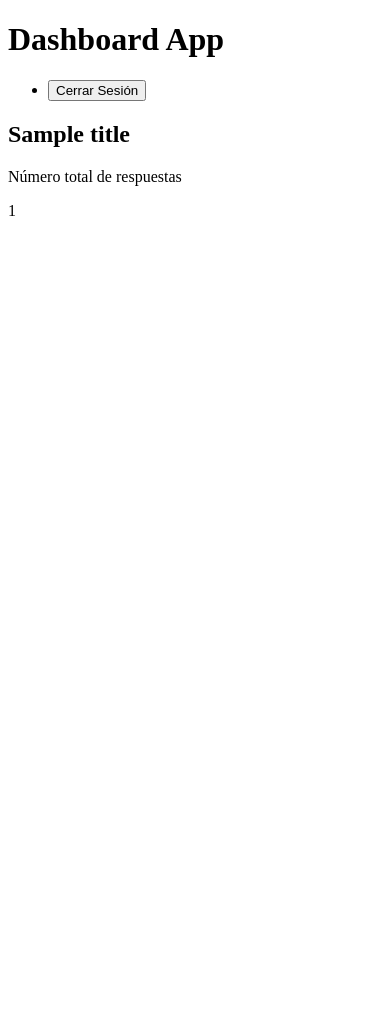
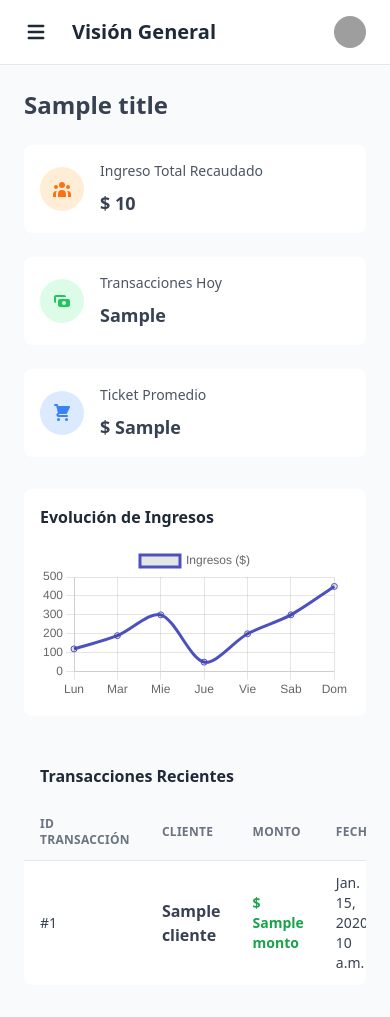
Before and after one commit to albertinixx777yout-source/django_backend, a Django app: template templates/dashboard/index.html in a window 390 px wide. Run offline with Django 3.2, Linux system fonts and the light colour scheme; the template is opened without the code that fills it: most values are stand-ins (such as "Sample title", 1, 10 or a date in 2020); some libraries are stand-ins or nearby versions; grey boxes are pictures that could not be loaded.

Commit message:
feat: implementar dashboard de pagos y facturacion con mockup en papel

```diff
--- a/templates/dashboard/base.html
+++ b/templates/dashboard/base.html
@@ -1,18 +1,23 @@
 <!DOCTYPE html>
-<html lang="es">
+<html lang="es" class="bg-gray-50 dark:bg-gray-900">
 <head>
     <meta charset="UTF-8">
-    <title>Base Dashboard</title>
+    <meta name="viewport" content="width=device-width, initial-scale=1.0">
+    <title>ActiveLife | Pagos y Facturación</title>
+    <!-- Tailwind CSS -->
+    <script src="https://cdn.tailwindcss.com"></script>
+    <!-- Chart.js -->
+    <script src="https://cdn.jsdelivr.net/npm/chart.js"></script>
 </head>
-<body>
-    {% block content %}
-    <!-- START - Block content -->
-    <div class="flex items-center justify-center h-screen bg-gray-100 w-full">
-        <div class="p-6 bg-white shadow-md rounded">
-            Block content
-        </div>
+<body class="text-gray-800 dark:text-gray-200 font-sans antialiased">
+    <div class="flex h-screen overflow-y-hidden">
+<!-- No sidebar -->
+
+        <!-- Contenido principal -->
+        <main class="flex-1 flex flex-col h-screen overflow-hidden bg-gray-50 dark:bg-gray-900">
+            {% block content %}
+            {% endblock %}
+        </main>
     </div>
-    <!-- END - Block content -->
-    {% endblock %}
 </body>
 </html>
--- a/templates/dashboard/content/data.html
+++ b/templates/dashboard/content/data.html
@@ -1,16 +1,98 @@
 <h2 class="my-6 text-2xl font-semibold text-gray-700 dark:text-gray-200">
-    <!-- START - titulo secundario -->
     {{ title }}
-    <!-- END - titulo secundario -->
 </h2>
 
-<div>
-    <p class="mb-2 text-sm font-medium text-gray-600 dark:text-gray-400">
-        Número total de respuestas
-    </p>
-    <p class="text-lg font-semibold text-gray-700 dark:text-gray-200">
-        <!-- START - valor del indicador 1 -->
-        {{ total_responses }}
-        <!-- END - valor del indicador 1 -->
-    </p>
+<!-- KPIs -->
+<div class="grid gap-6 mb-8 md:grid-cols-2 xl:grid-cols-3">
+    <!-- Card 1 -->
+    <div class="flex items-center p-4 bg-white rounded-lg shadow-xs dark:bg-gray-800">
+        <div class="p-3 mr-4 text-orange-500 bg-orange-100 rounded-full dark:text-orange-100 dark:bg-orange-500">
+            <svg class="w-5 h-5" fill="currentColor" viewBox="0 0 20 20">
+                <path d="M13 6a3 3 0 11-6 0 3 3 0 016 0zM18 8a2 2 0 11-4 0 2 2 0 014 0zM14 15a4 4 0 00-8 0v3h8v-3zM6 8a2 2 0 11-4 0 2 2 0 014 0zM16 18v-3a5.972 5.972 0 00-.75-2.906A3.005 3.005 0 0119 15v3h-3zM4.75 12.094A5.973 5.973 0 004 15v3H1v-3a3 3 0 013.75-2.906z"></path>
+            </svg>
+        </div>
+        <div>
+            <p class="mb-2 text-sm font-medium text-gray-600 dark:text-gray-400">Ingreso Total Recaudado</p>
+            <p class="text-lg font-semibold text-gray-700 dark:text-gray-200">$ {{ ingreso_total }}</p>
+        </div>
+    </div>
+    <!-- Card 2 -->
+    <div class="flex items-center p-4 bg-white rounded-lg shadow-xs dark:bg-gray-800">
+        <div class="p-3 mr-4 text-green-500 bg-green-100 rounded-full dark:text-green-100 dark:bg-green-500">
+            <svg class="w-5 h-5" fill="currentColor" viewBox="0 0 20 20">
+                <path fill-rule="evenodd" d="M4 4a2 2 0 00-2 2v4a2 2 0 002 2V6h10a2 2 0 00-2-2H4zm2 6a2 2 0 012-2h8a2 2 0 012 2v4a2 2 0 01-2 2H8a2 2 0 01-2-2v-4zm6 4a2 2 0 100-4 2 2 0 000 4z" clip-rule="evenodd"></path>
+            </svg>
+        </div>
+        <div>
+            <p class="mb-2 text-sm font-medium text-gray-600 dark:text-gray-400">Transacciones Hoy</p>
+            <p class="text-lg font-semibold text-gray-700 dark:text-gray-200">{{ pagos_hoy }}</p>
+        </div>
+    </div>
+    <!-- Card 3 -->
+    <div class="flex items-center p-4 bg-white rounded-lg shadow-xs dark:bg-gray-800">
+        <div class="p-3 mr-4 text-blue-500 bg-blue-100 rounded-full dark:text-blue-100 dark:bg-blue-500">
+            <svg class="w-5 h-5" fill="currentColor" viewBox="0 0 20 20">
+                <path d="M3 1a1 1 0 000 2h1.22l.305 1.222a.997.997 0 00.01.042l1.358 5.43-.893.892C3.74 11.846 4.632 14 6.414 14H15a1 1 0 000-2H6.414l1-1H14a1 1 0 00.894-.553l3-6A1 1 0 0017 3H6.28l-.31-1.243A1 1 0 005 1H3zM16 16.5a1.5 1.5 0 11-3 0 1.5 1.5 0 013 0zM6.5 18a1.5 1.5 0 100-3 1.5 1.5 0 000 3z"></path>
+            </svg>
+        </div>
+        <div>
+            <p class="mb-2 text-sm font-medium text-gray-600 dark:text-gray-400">Ticket Promedio</p>
+            <p class="text-lg font-semibold text-gray-700 dark:text-gray-200">$ {{ ticket_promedio }}</p>
+        </div>
+    </div>
 </div>
+
+<!-- Gráfico -->
+<div class="min-w-0 p-4 mb-8 bg-white rounded-lg shadow-xs dark:bg-gray-800">
+    <h4 class="mb-4 font-semibold text-gray-800 dark:text-gray-300">
+        Evolución de Ingresos
+    </h4>
+    <canvas id="lineChart" style="max-height: 300px;"></canvas>
+</div>
+
+<!-- Tabla -->
+<div class="w-full overflow-hidden rounded-lg shadow-xs mb-8">
+    <div class="w-full overflow-x-auto">
+        <h4 class="mb-4 font-semibold text-gray-800 dark:text-gray-300 p-4 pb-0">
+            Transacciones Recientes
+        </h4>
+        <table class="w-full whitespace-no-wrap">
+            <thead>
+                <tr class="text-xs font-semibold tracking-wide text-left text-gray-500 uppercase border-b dark:border-gray-700 bg-gray-50 dark:text-gray-400 dark:bg-gray-800">
+                    <th class="px-4 py-3">ID Transacción</th>
+                    <th class="px-4 py-3">Cliente</th>
+                    <th class="px-4 py-3">Monto</th>
+                    <th class="px-4 py-3">Fecha</th>
+                </tr>
+            </thead>
+            <tbody class="bg-white divide-y dark:divide-gray-700 dark:bg-gray-800">
+                {% for p in pagos %}
+                <tr class="text-gray-700 dark:text-gray-400">
+                    <td class="px-4 py-3 text-sm">#{{ p.id }}</td>
+                    <td class="px-4 py-3 font-semibold">{{ p.cliente }}</td>
+                    <td class="px-4 py-3 text-sm text-green-600 font-bold">$ {{ p.monto }}</td>
+                    <td class="px-4 py-3 text-sm">{{ p.fecha }}</td>
+                </tr>
+                {% endfor %}
+            </tbody>
+        </table>
+    </div>
+</div>
+
+<!-- Script Chart.js -->
+<script src="https://cdn.jsdelivr.net/npm/chart.js"></script>
+<script>
+    const ctx = document.getElementById('lineChart');
+    new Chart(ctx, {
+        type: 'line',
+        data: {
+            labels: ['Lun', 'Mar', 'Mie', 'Jue', 'Vie', 'Sab', 'Dom'],
+            datasets: [{
+                label: 'Ingresos ($)',
+                data: [120, 190, 300, 50, 200, 300, 450],
+                borderColor: '#4c51bf',
+                tension: 0.3
+            }]
+        }
+    });
+</script>
--- a/templates/dashboard/index.html
+++ b/templates/dashboard/index.html
@@ -1,9 +1,26 @@
 {% extends "dashboard/base.html" %}
 {% block content %}
-    <!-- START - Block content -->
-    <div class="flex flex-col flex-1 justify-center w-full">
-        {% include "./partials/header.html" %}
-        {% include "./content/data.html" %}
+    <!-- Navbar / Header Superior -->
+    <header class="flex items-center justify-between px-6 py-4 bg-white border-b dark:bg-gray-800 dark:border-gray-700">
+        <div class="flex items-center">
+            <button class="p-1 mr-5 -ml-1 rounded-md md:hidden focus:outline-none focus:shadow-outline-purple" aria-label="Menu">
+                <svg class="w-6 h-6" aria-hidden="true" fill="currentColor" viewBox="0 0 20 20"><path fill-rule="evenodd" d="M3 5a1 1 0 011-1h12a1 1 0 110 2H4a1 1 0 01-1-1zM3 10a1 1 0 011-1h12a1 1 0 110 2H4a1 1 0 01-1-1zM3 15a1 1 0 011-1h12a1 1 0 110 2H4a1 1 0 01-1-1z" clip-rule="evenodd"></path></svg>
+            </button>
+            <h2 class="text-xl font-semibold text-gray-800 dark:text-gray-200">Visión General</h2>
+        </div>
+        <div class="flex items-center">
+            <div class="relative">
+                <button class="flex items-center focus:outline-none">
+                    <img class="object-cover w-8 h-8 rounded-full" src="https://ui-avatars.com/api/?name=Admin+User&background=0D8ABC&color=fff" alt="" aria-hidden="true" />
+                </button>
+            </div>
+        </div>
+    </header>
+
+    <!-- Contenido scrolleable -->
+    <div class="flex-1 overflow-x-hidden overflow-y-auto bg-gray-50 dark:bg-gray-900">
+        <div class="container px-6 mx-auto grid">
+            {% include "./content/data.html" %}
+        </div>
     </div>
-    <!-- END - Block content -->
 {% endblock %}
```
Also changed, not shown: backend_data_server/settings.py (+3 -7 lines), dashboard/views.py (+20 -8 lines), mockup.jpg (added).
